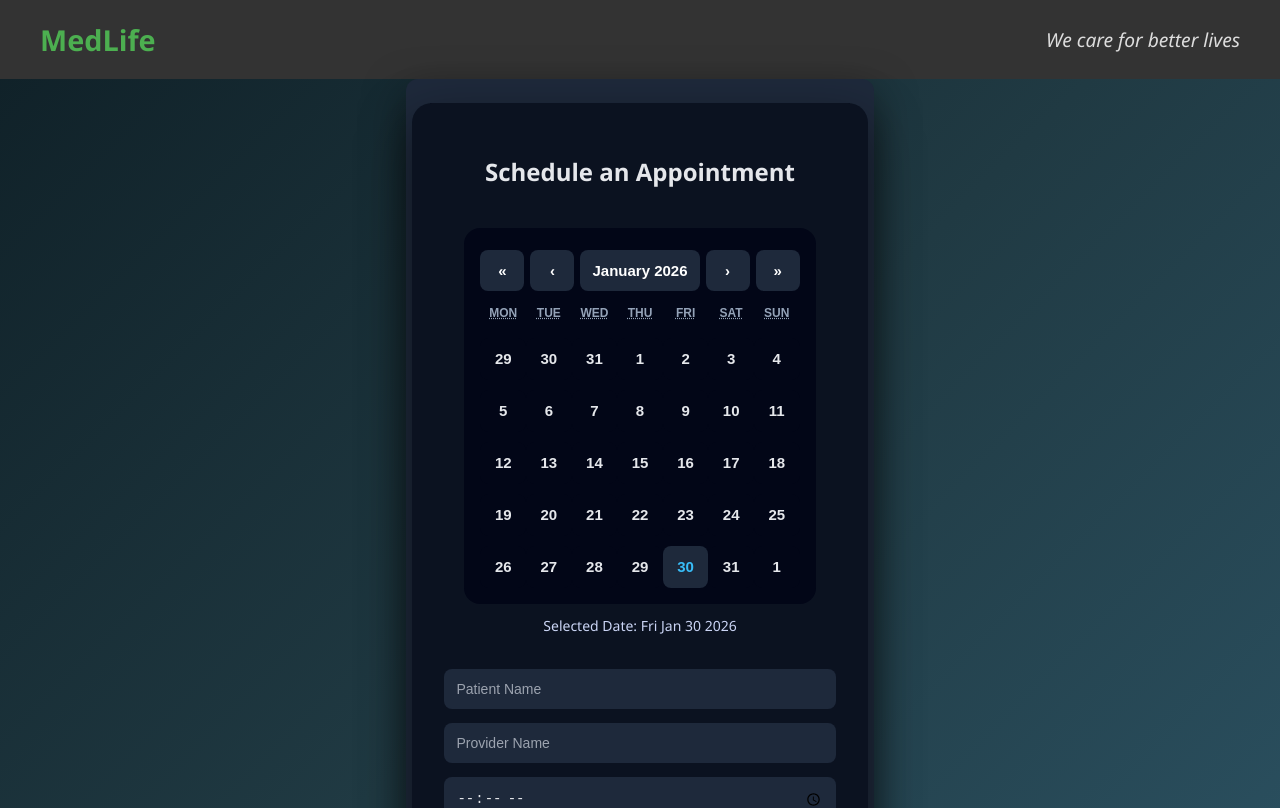
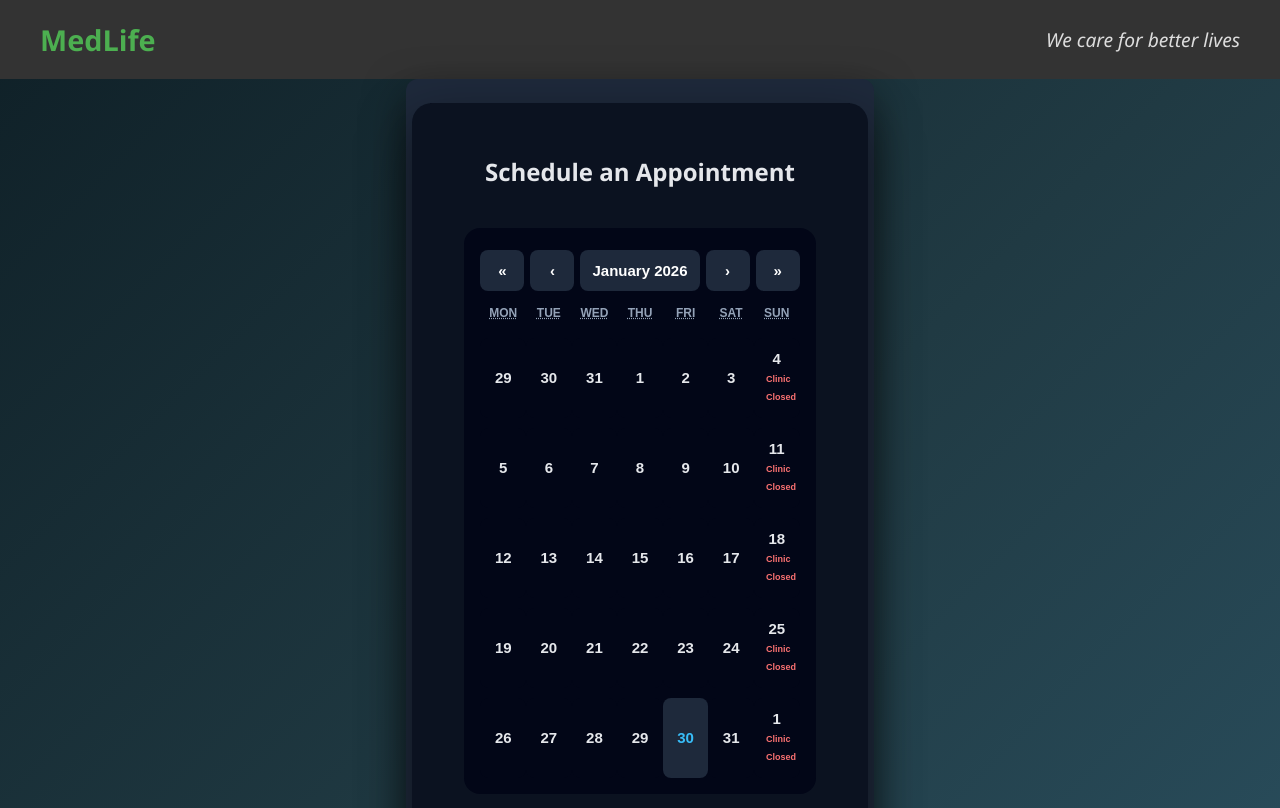
Before and after one commit to ghauravh/Appointment-Queue-System, a React (Create React App) app in the folder appointment-scheduler-frontend/: page / in a window 1280 px wide. Shown: the top 808 px of the page. Built offline with nearby package versions, Linux system fonts and the light colour scheme.

Commit message:
disable sundays for the clinic

```diff
--- a/appointment-scheduler-frontend/src/components/CalendarComponent.css
+++ b/appointment-scheduler-frontend/src/components/CalendarComponent.css
@@ -107,3 +107,27 @@
   font-size: 14px;
   color: #cbd5f5;
 }
+
+.react-calendar__tile--disabled {
+  background: transparent !important;
+  color: #475569 !important;
+  cursor: not-allowed !important;
+  text-decoration: line-through;
+}
+
+.clinic-closed-text {
+  display: block;
+  font-size: 9px;
+  margin-top: 2px;
+  color: #f87171; /* soft red */
+  text-align: center;
+  pointer-events: none;
+}
+
+/* Make disabled Sundays obvious */
+.react-calendar__tile--disabled {
+  background: transparent !important;
+  color: #64748b !important;
+  cursor: not-allowed !important;
+  position: relative;
+}
--- a/appointment-scheduler-frontend/src/components/CalendarComponent.js
+++ b/appointment-scheduler-frontend/src/components/CalendarComponent.js
@@ -5,7 +5,7 @@ import './CalendarComponent.css';
 
 const CalendarComponent = ({ onDateChange }) => {
   const today = new Date();
-  today.setHours(0, 0, 0, 0); // ✅ CRITICAL FIX
+  today.setHours(0, 0, 0, 0);
 
   const [selectedDate, setSelectedDate] = useState(today);
 
@@ -17,10 +17,23 @@ const CalendarComponent = ({ onDateChange }) => {
   return (
     <div className="calendar-container">
       <Calendar
-        onChange={handleDateChange}
-        value={selectedDate}
-        minDate={today}   // ✅ works correctly now
-      />
+  onChange={handleDateChange}
+  value={selectedDate}
+  minDate={today}
+
+  /* Disable Sundays */
+  tileDisabled={({ date, view }) =>
+    view === 'month' && date.getDay() === 0
+  }
+
+  /* Show "Clinic Closed" on Sundays */
+  tileContent={({ date, view }) =>
+    view === 'month' && date.getDay() === 0 ? (
+      <span className="clinic-closed-text">Clinic Closed</span>
+    ) : null
+  }
+/>
+
       <p className="selected-date">
         Selected Date: {selectedDate.toDateString()}
       </p>
```
